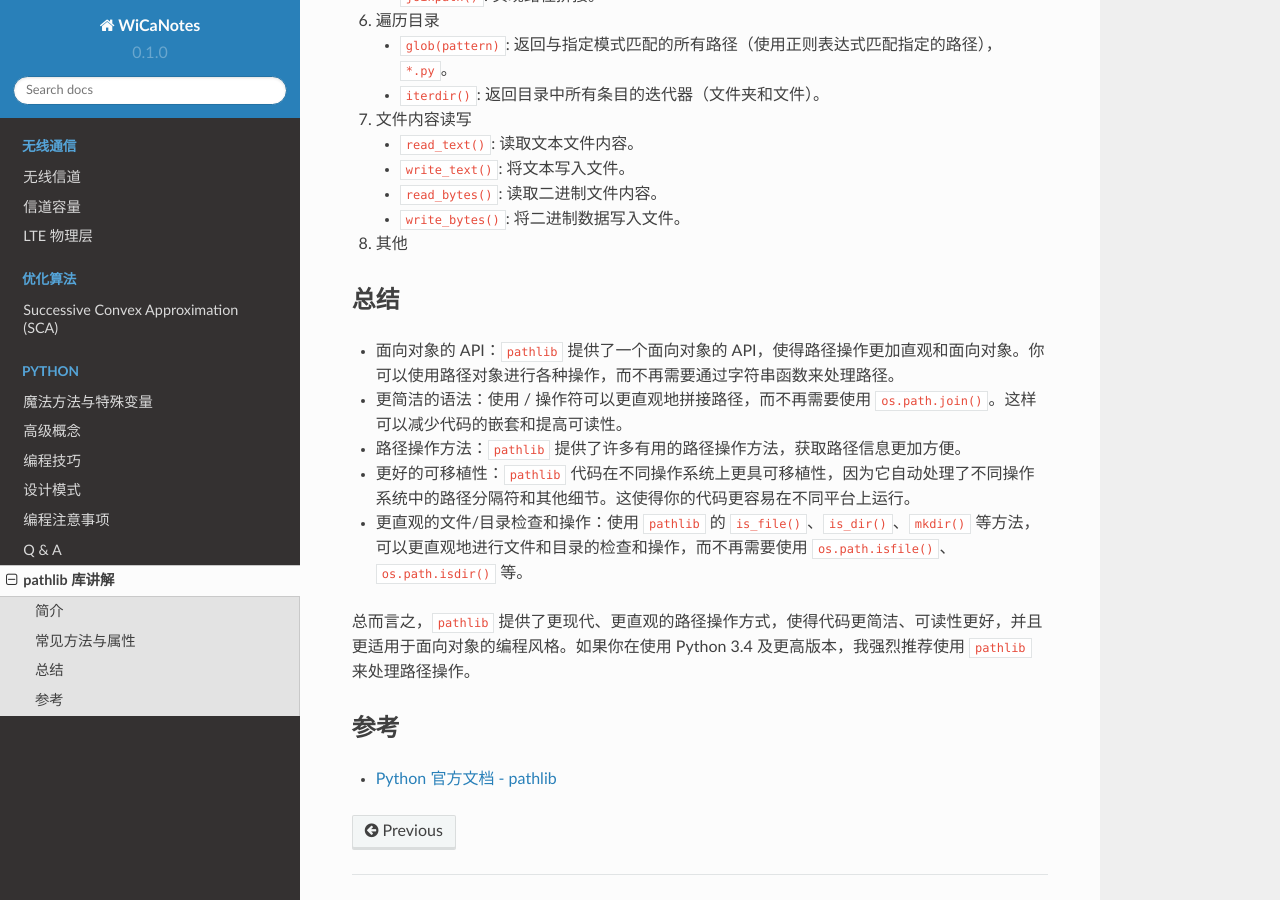
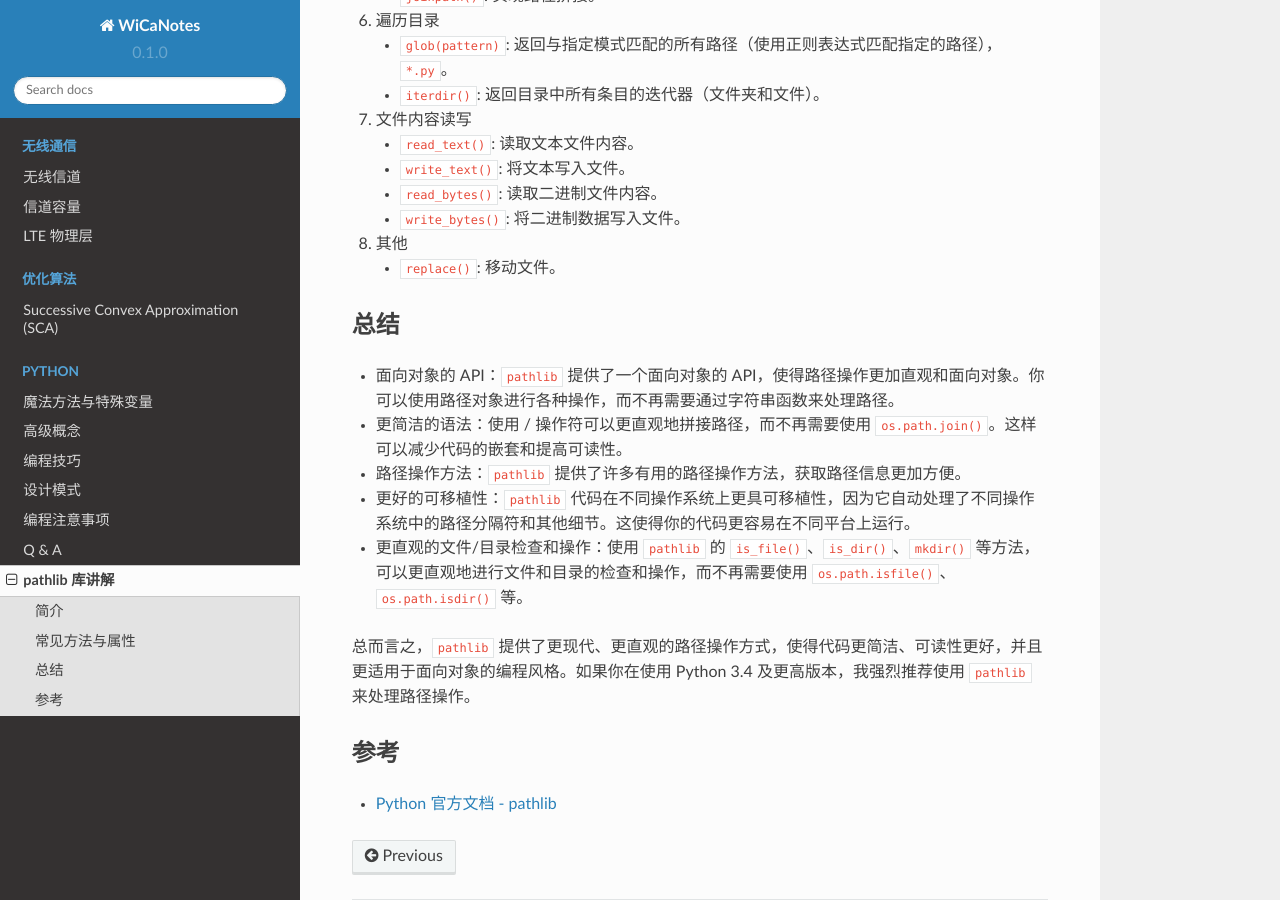
Before and after one commit to boyin96/WiCaNotes, a Sphinx documentation site: the page built from docs/source/pathlib.rst, in a window 1280 px wide and 900 px high, scrolled down 1283 px. Built offline with Sphinx 7.4.7 and the Read the Docs theme 2.0.0, drawn with Linux system fonts in a browser that asks for light colours.

Commit message:
Update pathlib.rst

```diff
--- a/docs/source/pathlib.rst
+++ b/docs/source/pathlib.rst
@@ -25,9 +25,10 @@
    - ``Path().cwd()``: 获取当前路径。
    - ``Path().home()``: 获取用户 home 路径。
 
+
 2. 路径操作
 
-我们以路径 *C:\Users\boyin\Downloads\demo.txt* 为例。
+  我们以路径 *C:\Users\boyin\Downloads\demo.txt* 为例。
 
    - ``resolve()``: 返回规范化的绝对路径，*C:\Users\boyin\Downloads\demo.txt*。
    - ``parent``: 返回路径的父目录，*C:\Users\boyin\Downloads*。
@@ -71,7 +72,7 @@
 
 8. 其他
 
-
+   - ``replace()``: 移动文件。
 
 
 .. _conclusion:
```
